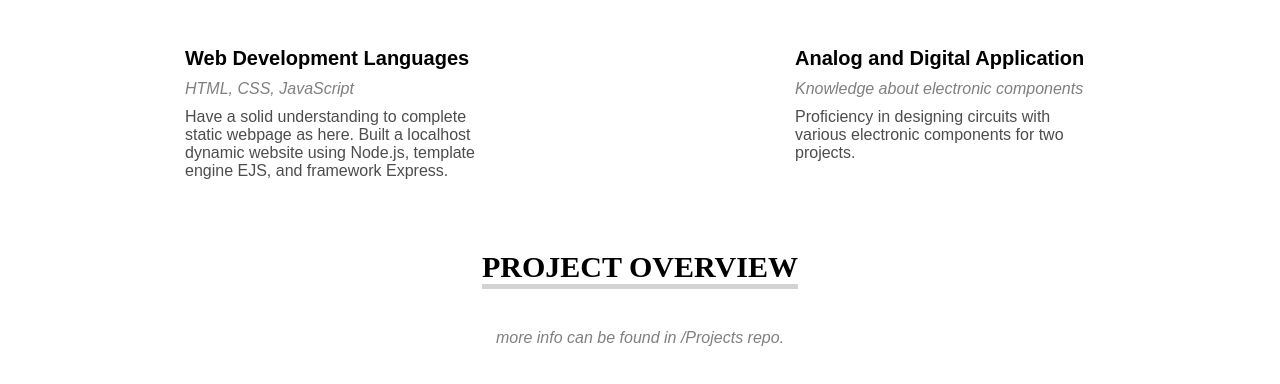
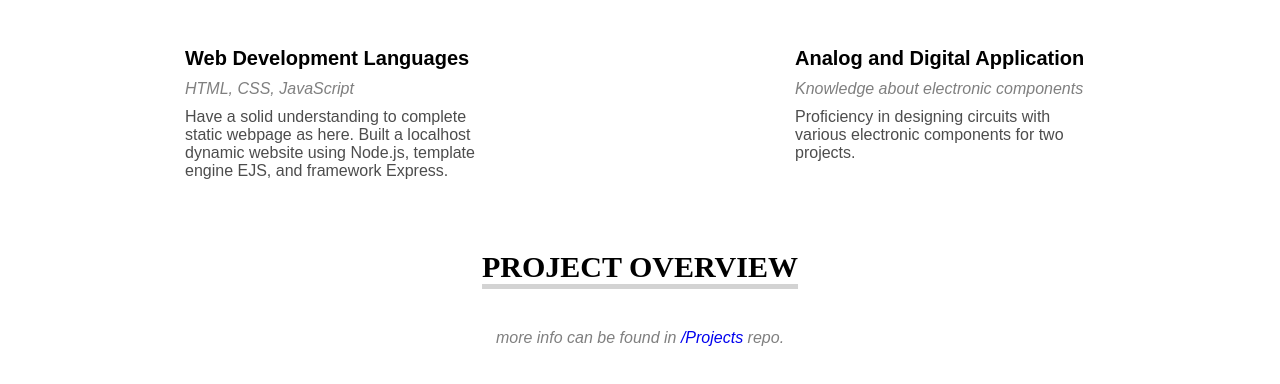
Before and after one commit to JiaC623/JiaC623.github.io, a plain HTML site: page index.html in a window 1280 px wide. Shown: the part 737-1121 px from the top of the page. Drawn offline with Linux system fonts and the light colour scheme; grey boxes are pictures that could not be loaded.

Commit message:
Update index.html

```diff
--- a/index.html
+++ b/index.html
@@ -74,7 +74,7 @@
 
     <div class="box project-area">
         <div class="box-title">PROJECT OVERVIEW</div>
-        <p><i>more info can be found in /Projects repo.</i></p>
+        <p><i>more info can be found in <a href="https://github.com/JiaC623/Projects/tree/main">/Projects</a> repo.</i></p>
 
         <div class="flex-wrap">
 
```
